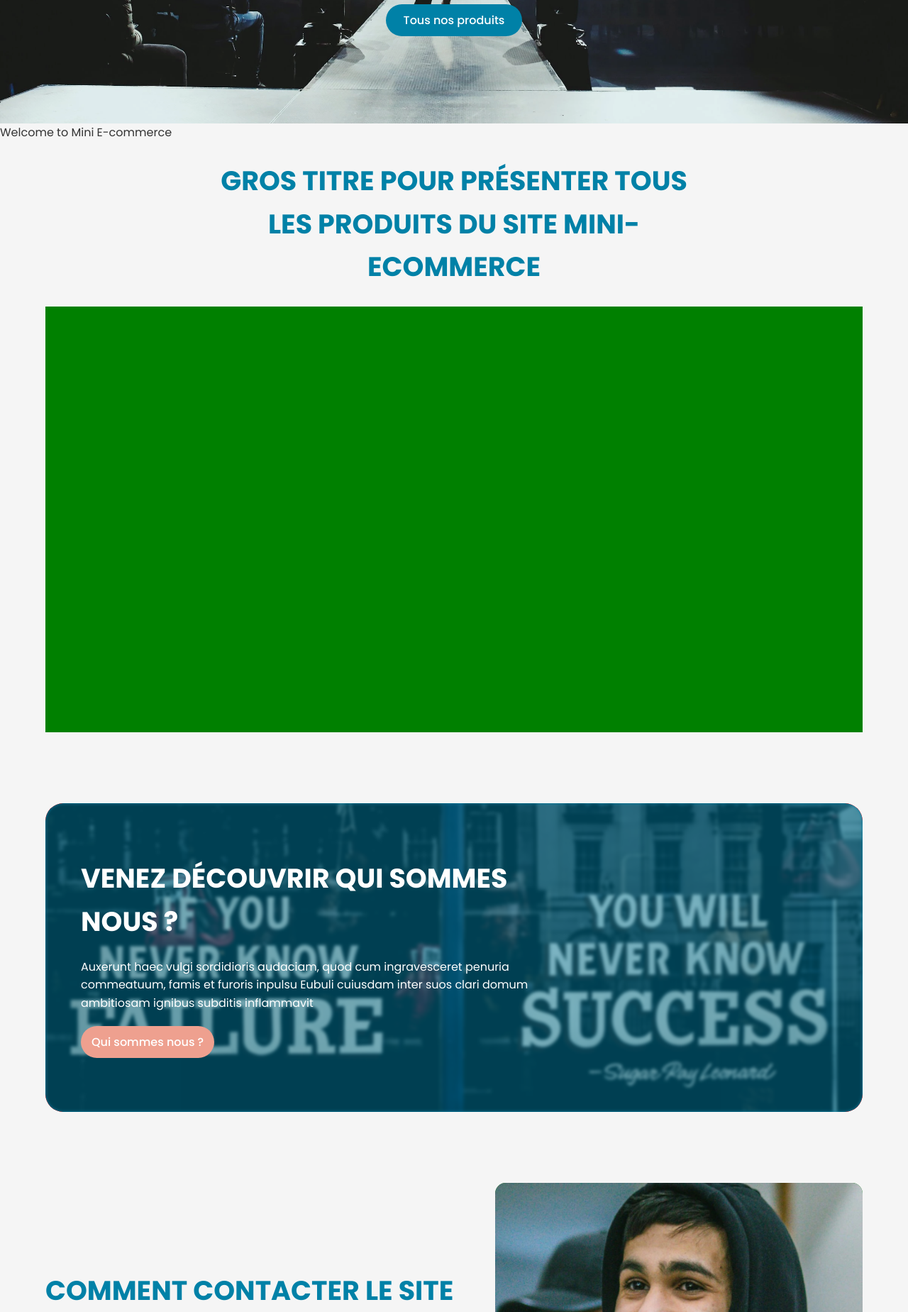
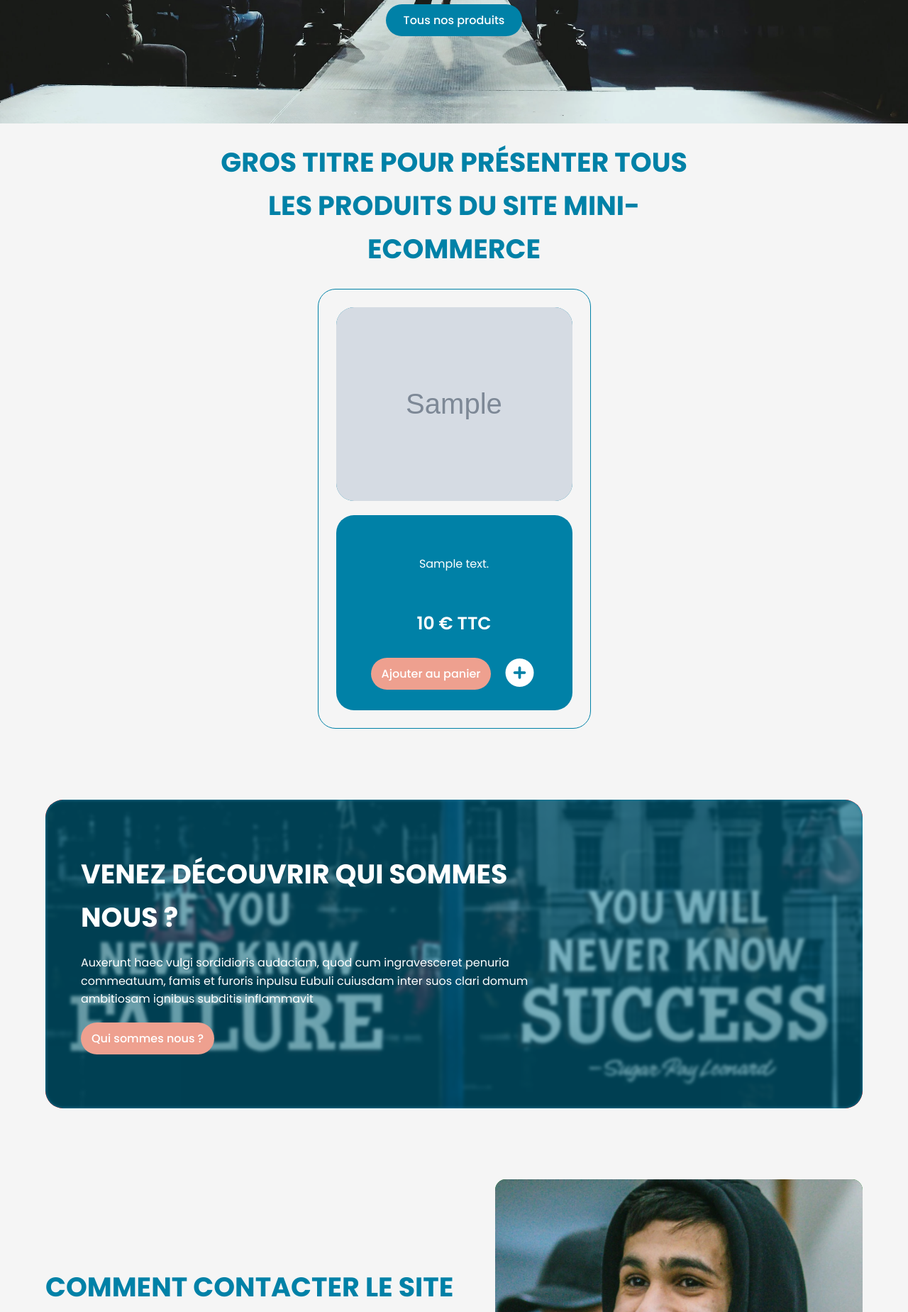
Before and after one commit to GillesNC/mini-ecommerce, a PHP site: page / in a window 1280 px wide. Shown: the part 559-2408 px from the top of the page at 71% size. Run offline with PHP 8.4, Linux system fonts and the light colour scheme; tables that the repository leaves empty or names only in its code hold one stand-in row (values such as "Sample post"); grey boxes marked "Sample" are stand-in pictures; data that the repository does not hold is empty; some libraries are stand-ins or nearby versions.

Commit message:
CRUD PRODUCT

```diff
--- /dev/null
+++ b/controller/listProduct_controller.php
@@ -0,0 +1,8 @@
+<?php
+    require $_SERVER["DOCUMENT_ROOT"].'/mini-ecommerce/model/product_model.php';
+
+    $products = displayAllProducts();
+    // var_dump($products);
+    // die("OK");
+    require $_SERVER["DOCUMENT_ROOT"].'/mini-ecommerce/view/product/listProduct.php';
+?>
--- /dev/null
+++ b/css/cardProduct.css
@@ -0,0 +1,83 @@
+/****** CARD STYLE *******/
+.cardProduct {
+    width: 385px;
+    height: 620px;
+    border: 1px solid #0081A7;
+    border-radius: 25px;
+    overflow: hidden;
+    display: flex;
+    flex-direction: column;
+    gap: 20px;
+    justify-content: space-between;
+    padding: 25px;
+}
+
+.cardProduct_Img {
+    width: 100%;
+    height: 50%;
+    background-color: #0081A7;
+    border-radius: 25px;
+}
+
+.cardProduct_Img img {
+    width: 100%;
+    height: 100%;
+    object-fit: cover;
+    border-radius: 25px;
+    cursor: pointer;
+}
+
+.cardProduct_Img img:hover {
+    transform: scale(1.05);
+    transition: transform 0.3s ease;
+}
+
+.cardProduct_Content {
+    display: flex;
+    flex-direction: column;
+    justify-content: space-around;
+    align-items: center;
+    height: 50%;
+    padding: 20px;
+    gap: 10px;
+    color: #fff;
+    background-color: #0081A7;
+    border-radius: 25px;
+    overflow: hidden;
+}
+
+.cardProduct_Content h3 {
+    font-size: 25px;
+    font-weight: 600;
+}
+
+.cardProduct_text {
+    text-align: center;
+    white-space: collapse;
+    text-overflow: ellipsis;
+    overflow: hidden;
+    height: 50px;
+    width: 100%;
+}
+
+.cardProduct_Button {
+    display: flex;
+    align-items: center;
+    gap: 15px;
+}
+
+.fa-circle-plus {
+    color: #fff;
+    font-size: 40px;
+    align-self: flex-end;
+    cursor: pointer;
+}
+
+.fa-circle-plus:hover {
+    color: #EEA08F;
+}
+
+.cardProduct_Content span {
+    font-size: 25px;
+    font-weight: 600;
+}
--- a/css/main.css
+++ b/css/main.css
@@ -28,9 +28,7 @@ main {
     flex-wrap: wrap;
     gap: 30px;
     justify-content: center;
-    background-color: green;
     width: 100%;
-    height: 600px;
 }
 
 /****** ABOUT STYLE *******/
--- a/css/register.css
+++ b/css/register.css
@@ -8,6 +8,10 @@
 }
 
 .update_user {
+    padding: 0;
+}
+
+.add_product {
     padding: 0;
 }
 
--- a/css/styles.css
+++ b/css/styles.css
@@ -46,6 +46,22 @@ body {
     background-color: #0081A7;
 }
 
+.btn3 {
+    border: 1px solid #EEA08F;
+    color: #EEA08F;
+    padding: 10px 15px;
+    border-radius: 100px;
+    cursor: pointer;
+    transition: background-color 0.3s ease;
+    font-size: 16px;
+    font-weight: 500;
+}
+
+.btn3:hover {
+    background-color: #EEA08F;
+    color: #fff;
+}
+
 /****** CONTENT STYLE *******/
 a {
     color: #0081A7;
--- a/index.php
+++ b/index.php
@@ -5,6 +5,7 @@ require $_SERVER["DOCUMENT_ROOT"].'/mini-ecommerce/view/navbar/header.php';
 //-- ROUTE --//
    if (isset($_GET{"route"})) {
         switch (true) {
+            //-- USER ROUTE --//
             case $_GET["route"] === "register":
                 require "./controller/register_controller.php";
                 break;
@@ -33,6 +34,15 @@ require $_SERVER["DOCUMENT_ROOT"].'/mini-ecommerce/view/navbar/header.php';
                 require "./controller/deleteUser_controller.php";
                 break;
 
+            //-- PRODUCT ROUTE --//
+            case $_GET["route"] === "addProduct":
+                require "./controller/addProduct_controller.php";
+                break;
+
+            case $_GET["route"] === "listProduct":
+                require "./controller/listProduct_controller.php";
+                break;
+
             default:
                 echo "Page 404";
                 break;
--- a/model/user.php
+++ b/model/user.php
@@ -3,6 +3,7 @@
 require $_SERVER["DOCUMENT_ROOT"].'/mini-ecommerce/model/connexiondb.php';
 
 //-- CRUD USER --//
+//-- INSERTION DES USERS AU NIVEAU DE LA BDD --//
     function createdb($nom, $prenom, $pseudo, $email, $pwd): bool {
         $db = connexionToDB();
 
--- a/sql/structure.sql
+++ b/sql/structure.sql
@@ -37,3 +37,9 @@ SHOW TABLES
 
 ------- AFFICHER LES ELEMENTS DANS UNE TABLE -------
 SELECT * FROM USER;
+
+SELECT * FROM PRODUCT;
+
+------- AJOUT DE LA FK AU NIVEAU DE LA TABLE PRODUCT A USER ------
+ALTER TABLE PRODUCT
+ADD CONSTRAINT FK_Vendeur FOREIGN KEY(vendeur) REFERENCES USER(id);
--- a/view/homepage/main.php
+++ b/view/homepage/main.php
@@ -1,12 +1,11 @@
-<?php
-echo "Welcome to Mini E-commerce";
-?>
-
 <main>
-    <section class="product">
+    <section class="product" id="product">
         <h2>Gros titre pour présenter tous les produits du site mini-ecommerce</h2>
         <div class="product_list">
-
+            <!-- Affichage des produits depuis la BDD -->
+            <?php
+                require $_SERVER["DOCUMENT_ROOT"].'/mini-ecommerce/controller/listProduct_controller.php';
+            ?>
         </div>
     </section>
 
--- a/view/navbar/header.php
+++ b/view/navbar/header.php
@@ -19,6 +19,7 @@
     <link rel="stylesheet" href="/mini-ecommerce/css/main.css">
     <link rel="stylesheet" href="/mini-ecommerce/css/profil.css">
     <link rel="stylesheet" href="/mini-ecommerce/css/modal.css">
+    <link rel="stylesheet" href="/mini-ecommerce/css/cardProduct.css">
 
     <title>ECF - Mini Ecommerce</title>
 </head>
@@ -49,6 +50,7 @@
                         echo '<i class="fa-solid fa-chevron-down"></i>';
                         echo '<div class="dropdown_content">';
                         echo '<a href="?route=updateUser">Modifier mon profil</a>';
+                        echo '<a href="?route=addProduct">Ajouter un produit</a>';
                         echo '<a href="?route=logout">Déconnexion</a>';
                     } else {
                         echo '<a href="?route=login"><i class="fa-regular fa-user"></i>Mon Compte</a>';
@@ -64,7 +66,7 @@
         <section class="main_navbar">
             <nav>
                 <ul>
-                    <li><a href="#">Tous nos produits</a></li>
+                    <li><a href="index.php#product">Tous nos produits</a></li>
                     <li><a href="#">Qui sommes nous ?</a></li>
                     <li><a href="#">Contact</a></li>
                 </ul>
--- /dev/null
+++ b/view/product/listProduct.php
@@ -0,0 +1,23 @@
+<?php
+    // var_dump("dhfhqfqjfs");
+    // var_dump($products);
+    // die("OK");
+    foreach ($products as $value) {
+        ?>
+            <div class="cardProduct">
+                <div class="cardProduct_Img">
+                    <a href=""><img src="<?php echo $value['image'];?>" alt="product image"></a>
+                </div>
+                <div class="cardProduct_Content">
+                    <h3><?php echo $value['nomProduct'];?></h3>
+                    <div class="cardProduct_text"><p><?php echo $value['description'];?></p></div>
+                    <span><?php echo $value['prix'];?> € TTC</span>
+                    <div class="cardProduct_Button">
+                        <a href=""><button class="btn2">Ajouter au panier</button></a>
+                        <a href=""><i class="fa-solid fa-circle-plus"></i></a>
+                    </div>
+                </div>
+            </div>
+        <?php
+    }
+?>
```
Also changed, not shown: controller/addProduct_controller.php (added, +19 -0 lines), model/product_model.php (added, +39 -0 lines), view/product/addProduct.php (added, +46 -0 lines), view/user/profil.php (+4 -3 lines).
